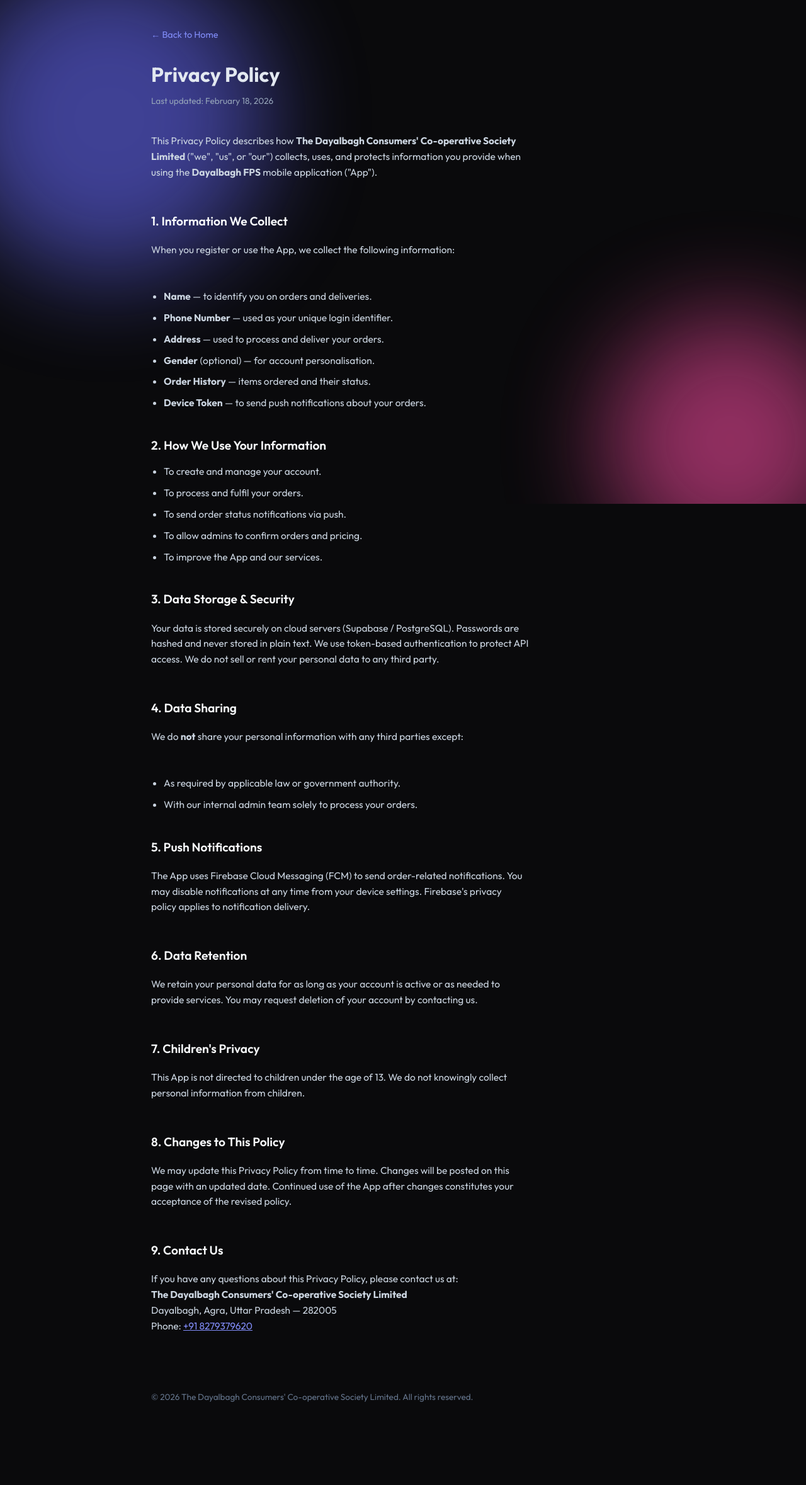
After one commit to rohitsi2109/FPSDayalbaghBackend, a Django app: page /privacy-policy/ in a window 1280 px wide. The commit adds this page. Shown: the whole page at 63% size. Run offline with Django 3.2, Linux system fonts and the light colour scheme.

Commit message:
feat: Add privacy policy page and link in footer, create management command for test user

```diff
--- a/FPSDayalbaghBackend/urls.py
+++ b/FPSDayalbaghBackend/urls.py
@@ -3,11 +3,12 @@ from django.contrib import admin
 from django.urls import path, include
 from django.conf import settings
 from django.conf.urls.static import static
-from users.views import home_view, CSRFTokenView
+from users.views import home_view, privacy_policy_view, CSRFTokenView
 
 urlpatterns = [
     path('admin/', admin.site.urls),
     path('', home_view),
+    path('privacy-policy/', privacy_policy_view, name='privacy_policy'),
     path('api/users/', include('users.urls')),
     path('api/', include('products.urls')),
     path("api/", include("orders.urls")),
--- a/templates/index.html
+++ b/templates/index.html
@@ -57,6 +57,9 @@
 
         <footer>
             <p>&copy; {% now "Y" %} The Dayalbagh Consumers' Co-operative Society Limited</p>
+            <p style="margin-top:8px; font-size:0.85rem;">
+                <a href="/privacy-policy/" style="color:#818cf8; text-decoration:none;">Privacy Policy</a>
+            </p>
         </footer>
     </div>
 </body>
--- /dev/null
+++ b/templates/privacy_policy.html
@@ -0,0 +1,155 @@
+{% load static %}
+<!DOCTYPE html>
+<html lang="en">
+<head>
+    <meta charset="UTF-8">
+    <meta name="viewport" content="width=device-width, initial-scale=1.0">
+    <title>Privacy Policy | Dayalbagh FPS</title>
+    <link rel="preconnect" href="https://fonts.googleapis.com">
+    <link rel="preconnect" href="https://fonts.gstatic.com" crossorigin>
+    <link href="https://fonts.googleapis.com/css2?family=Outfit:wght@300;400;600;700&display=swap" rel="stylesheet">
+    <link rel="stylesheet" href="{% static 'style.css' %}">
+    <style>
+        .policy-container {
+            max-width: 800px;
+            margin: 0 auto;
+            padding: 40px 24px 80px;
+            color: #e2e8f0;
+            line-height: 1.8;
+        }
+        .policy-container h1 {
+            font-size: 2rem;
+            font-weight: 700;
+            margin-bottom: 8px;
+        }
+        .policy-container .updated {
+            font-size: 0.85rem;
+            color: #94a3b8;
+            margin-bottom: 40px;
+        }
+        .policy-container h2 {
+            font-size: 1.2rem;
+            font-weight: 600;
+            margin-top: 36px;
+            margin-bottom: 10px;
+            color: #f8fafc;
+        }
+        .policy-container p, .policy-container li {
+            font-size: 0.97rem;
+            color: #cbd5e1;
+        }
+        .policy-container ul {
+            padding-left: 20px;
+            margin-top: 8px;
+        }
+        .policy-container ul li {
+            margin-bottom: 6px;
+        }
+        .policy-container a {
+            color: #818cf8;
+        }
+        .back-link {
+            display: inline-block;
+            margin-bottom: 32px;
+            color: #818cf8;
+            text-decoration: none;
+            font-size: 0.9rem;
+        }
+        .back-link:hover { text-decoration: underline; }
+    </style>
+</head>
+<body>
+    <div class="background-globes">
+        <div class="globe globe-1"></div>
+        <div class="globe globe-2"></div>
+    </div>
+
+    <div class="policy-container">
+        <a href="/" class="back-link">← Back to Home</a>
+
+        <h1>Privacy Policy</h1>
+        <p class="updated">Last updated: February 18, 2026</p>
+
+        <p>
+            This Privacy Policy describes how <strong>The Dayalbagh Consumers' Co-operative Society Limited</strong>
+            ("we", "us", or "our") collects, uses, and protects information you provide when using the
+            <strong>Dayalbagh FPS</strong> mobile application ("App").
+        </p>
+
+        <h2>1. Information We Collect</h2>
+        <p>When you register or use the App, we collect the following information:</p>
+        <ul>
+            <li><strong>Name</strong> — to identify you on orders and deliveries.</li>
+            <li><strong>Phone Number</strong> — used as your unique login identifier.</li>
+            <li><strong>Address</strong> — used to process and deliver your orders.</li>
+            <li><strong>Gender</strong> (optional) — for account personalisation.</li>
+            <li><strong>Order History</strong> — items ordered and their status.</li>
+            <li><strong>Device Token</strong> — to send push notifications about your orders.</li>
+        </ul>
+
+        <h2>2. How We Use Your Information</h2>
+        <ul>
+            <li>To create and manage your account.</li>
+            <li>To process and fulfil your orders.</li>
+            <li>To send order status notifications via push.</li>
+            <li>To allow admins to confirm orders and pricing.</li>
+            <li>To improve the App and our services.</li>
+        </ul>
+
+        <h2>3. Data Storage &amp; Security</h2>
+        <p>
+            Your data is stored securely on cloud servers (Supabase / PostgreSQL). Passwords are
+            hashed and never stored in plain text. We use token-based authentication to protect
+            API access. We do not sell or rent your personal data to any third party.
+        </p>
+
+        <h2>4. Data Sharing</h2>
+        <p>
+            We do <strong>not</strong> share your personal information with any third parties except:
+        </p>
+        <ul>
+            <li>As required by applicable law or government authority.</li>
+            <li>With our internal admin team solely to process your orders.</li>
+        </ul>
+
+        <h2>5. Push Notifications</h2>
+        <p>
+            The App uses Firebase Cloud Messaging (FCM) to send order-related notifications.
+            You may disable notifications at any time from your device settings. Firebase's
+            privacy policy applies to notification delivery.
+        </p>
+
+        <h2>6. Data Retention</h2>
+        <p>
+            We retain your personal data for as long as your account is active or as needed to
+            provide services. You may request deletion of your account by contacting us.
+        </p>
+
+        <h2>7. Children's Privacy</h2>
+        <p>
+            This App is not directed to children under the age of 13. We do not knowingly collect
+            personal information from children.
+        </p>
+
+        <h2>8. Changes to This Policy</h2>
+        <p>
+            We may update this Privacy Policy from time to time. Changes will be posted on this
+            page with an updated date. Continued use of the App after changes constitutes your
+            acceptance of the revised policy.
+        </p>
+
+        <h2>9. Contact Us</h2>
+        <p>
+            If you have any questions about this Privacy Policy, please contact us at:<br>
+            <strong>The Dayalbagh Consumers' Co-operative Society Limited</strong><br>
+            Dayalbagh, Agra, Uttar Pradesh — 282005<br>
+            Phone: <a href="tel:+918279379620">+91 8279379620</a>
+        </p>
+
+        <br>
+        <p style="color:#64748b; font-size:0.85rem;">
+            &copy; {% now "Y" %} The Dayalbagh Consumers' Co-operative Society Limited. All rights reserved.
+        </p>
+    </div>
+</body>
+</html>
--- a/users/views.py
+++ b/users/views.py
@@ -171,6 +171,10 @@ def home_view(request):
     return render(request, "index.html")
 
 
+def privacy_policy_view(request):
+    return render(request, "privacy_policy.html")
+
+
 class RegisterView(APIView):
     permission_classes = [AllowAny]
 
```
Also changed, not shown: users/management/commands/create_test_user.py (added, +26 -0 lines), users/management/__init__.py (added), users/management/commands/__init__.py (added).
